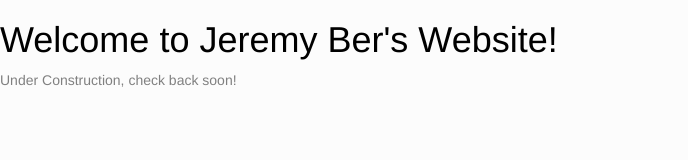
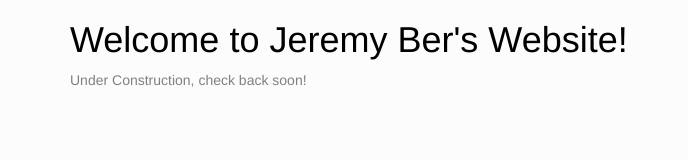
Before and after one commit to jeremyber/jeremyber.github.io, a plain HTML site: page index.html in a window 1280 px wide. Shown: the whole page, without its empty margins (0-688 px from the left). Drawn offline with Linux system fonts and the light colour scheme.

Commit message:
container/color additions.

```diff
--- a/index.html
+++ b/index.html
@@ -4,7 +4,10 @@
     <link rel="stylesheet" href="css/bootstrap.css">
   </head>
   <body>
-    <h1>Welcome to Jeremy Ber's Website!</h1>
-    <p>Under Construction, check back soon!</p>
+    <div class="container">
+      <h1>Welcome to Jeremy Ber's Website!</h1>
+      <p class="danger">Under Construction, check back soon!</p>
+    </div>
+
   </body>
 </html>
```
